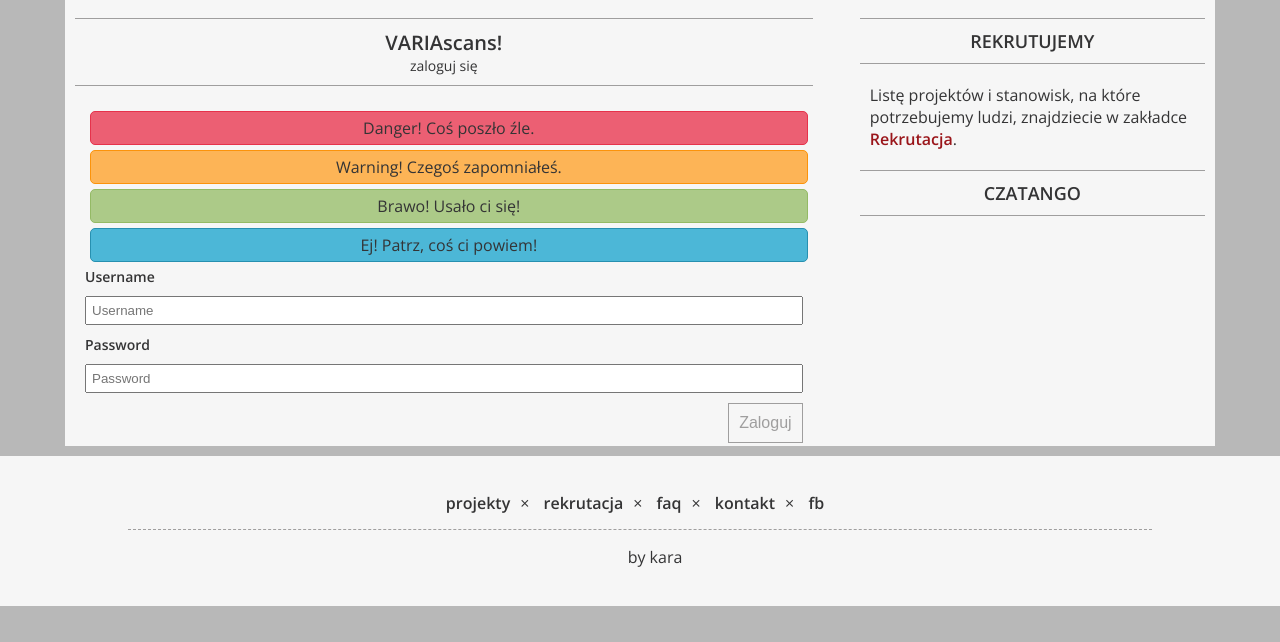
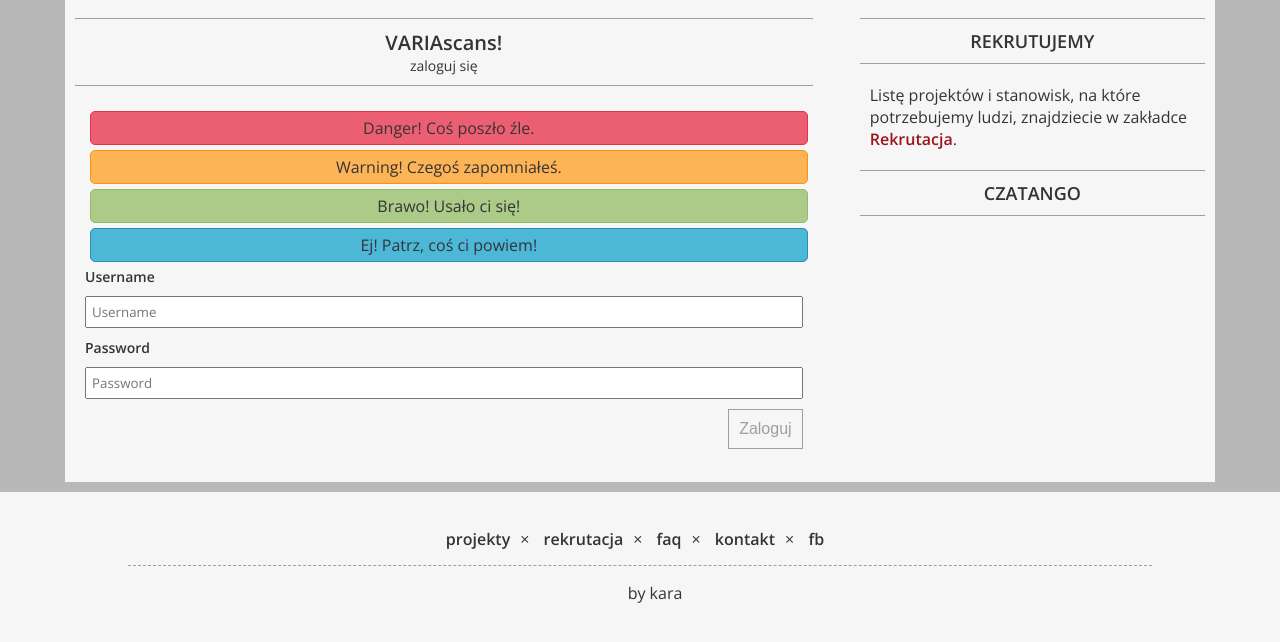
Before and after one commit to kararide/varia-frontend, a website: page app/login.html in a window 1280 px wide. Shown: the part 187-829 px from the top of the page. Before the commit the page ends 800 px from the top, so only its background shows below. Drawn offline with nearby package versions, Linux system fonts and the light colour scheme; files that its build step writes are made by us from their sources.

Commit message:
small updates

```diff
--- a/app/styles/layout/_forms.scss
+++ b/app/styles/layout/_forms.scss
@@ -1,4 +1,5 @@
 form {
+  padding-bottom: 30px;
   @include font-size(14px);
   label {
     display: block;
@@ -9,6 +10,7 @@ form {
   input[type="password"],
   textarea#context,
   select {
+    font-family: 'Open Sans', sans-serif;
     padding: 5px;
     display: block;
     margin: 10px 0;
```
